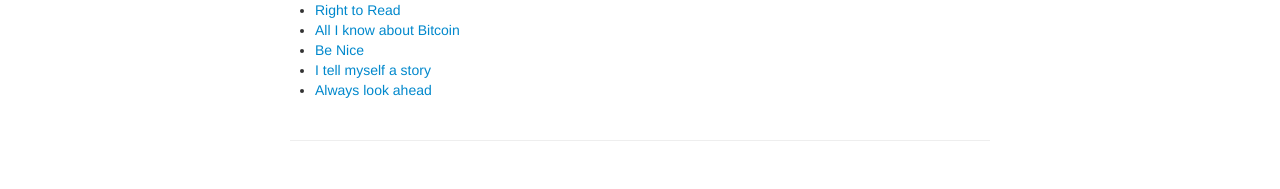
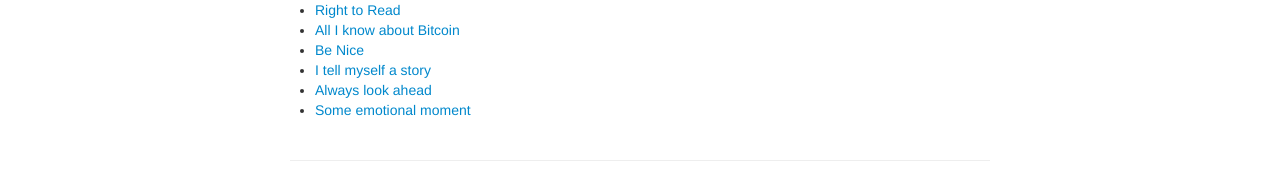
Before and after one commit to wxie2017/wxie2017.github.io, a Jekyll site: the page built from pages/talks.md, in a window 1280 px wide. Shown: the part 794-983 px from the top of the page. Built offline with Jekyll 4.4.1, drawn with Linux system fonts in a browser that asks for light colours.

Commit message:
add new article: some emotional moment

```diff
--- a/pages/talks.md
+++ b/pages/talks.md
@@ -48,3 +48,4 @@ description: wxie's speeches
 - [Be Nice](speech/be_nice.html)
 - [I tell myself a story](speech/I_tell_myself_a_story.html)
 - [Always look ahead](speech/always_look_ahead.html)
+- [Some emotional moment](speech/some_emotional_moment.html)
```
